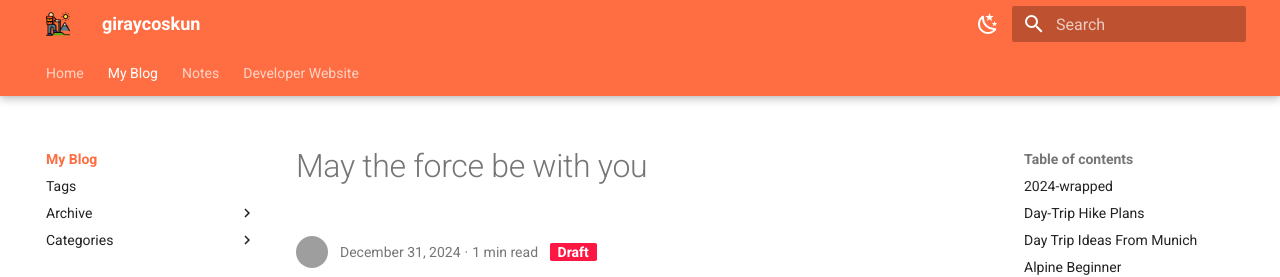
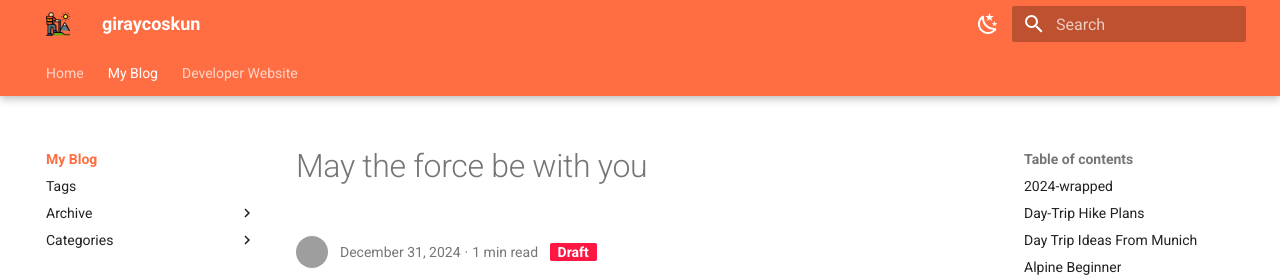
Before and after one commit to giraycoskun/giraycoskun.com, an MkDocs documentation site: the page built from docs/blog/index.md, in a window 1280 px wide. Shown: the top 277 px of the page. Built offline with MkDocs 1.6.1 and Material for MkDocs 9.7.7, drawn with Linux system fonts in a browser that asks for light colours; grey boxes are pictures that could not be loaded.

Commit message:
Remove notes section from navigation and delete notes index file

```diff
--- a/mkdocs.yml
+++ b/mkdocs.yml
@@ -95,6 +95,4 @@ nav:
   - My Blog:
     - blog/index.md
     - blog/tags.md
-  - Notes:
-    - notes/index.md
   - Developer Website: https://giraycoskun.dev/
```
Also changed, not shown: docs/notes/index.md (deleted, +0 -1 lines).
